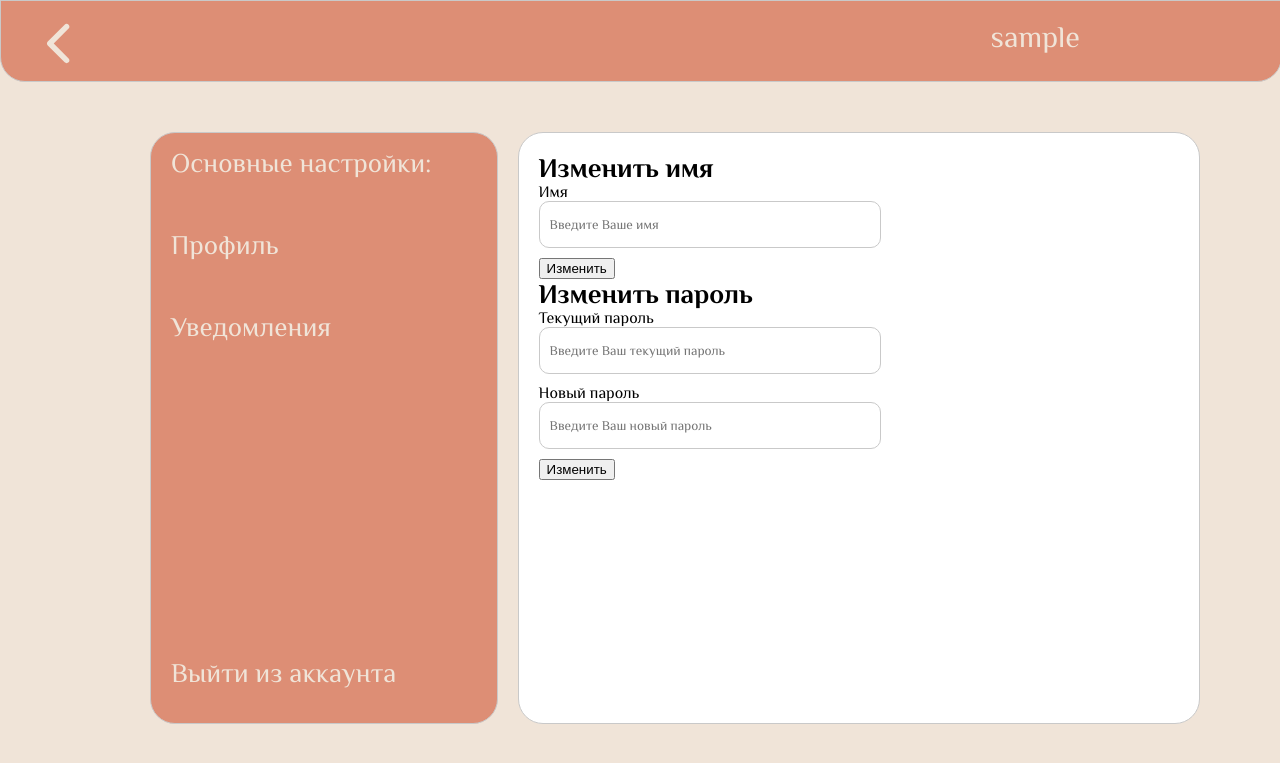
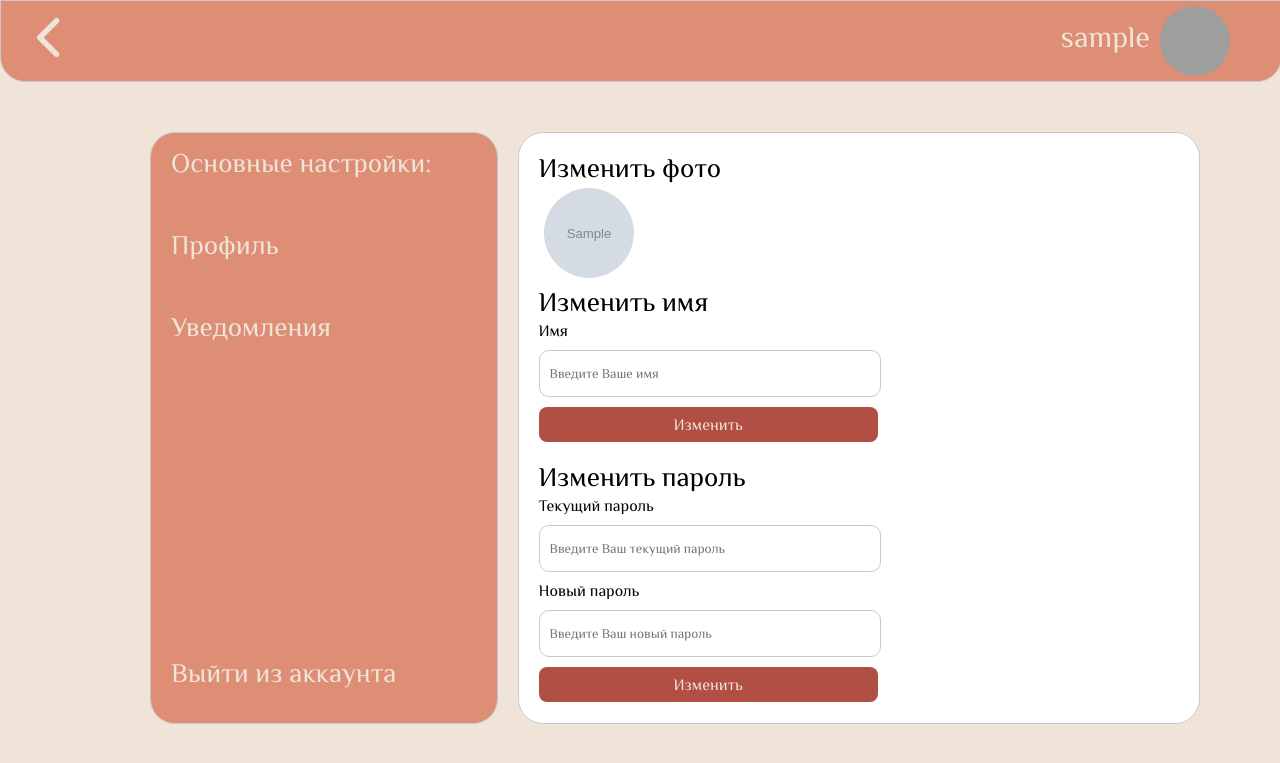
Before and after one commit to svjskhntrfk/Project_AlmostNotion_DeepPython, a FastAPI app: template templates/profile.html in a window 1280 px wide. Shown: the top 763 px of the page. Run offline with FastAPI, Linux system fonts and the light colour scheme; the template is opened without the code that fills it: most values are stand-ins (such as "Sample title", 1, 10 or a date in 2020); grey boxes marked "Sample" are stand-in pictures; parts of the project's set-up code (start-up, migrations or seed data) failed here and were passed over; some libraries are stand-ins or nearby versions; grey boxes are pictures that could not be loaded.

Commit message:
arina-add-func

```diff
--- a/database.py
+++ b/database.py
@@ -461,3 +461,6 @@ async def get_images_by_user_id(user_id: int, session: AsyncSession) -> List[Ima
         print(f"Traceback: {traceback_str}")
         logger.error(f"Traceback: {traceback_str}")
         raise RuntimeError("An unexpected error occurred while retrieving images.") from e
+async def get_image_url(image_id: str, session: AsyncSession) -> str:
+    image = await image_dao.get(id=image_id, db_session=session)
+    return image.url
--- a/image_schemas.py
+++ b/image_schemas.py
@@ -29,3 +29,9 @@ class ImageUploadResponse(BaseModel):
 
 class ImageUpdate(ImageCreate):
     id: uuid.UUID
+
+class ImageDAOResponse(BaseModel):
+    id: str
+    filename: str
+    content_type: str
+    # Add any other fields that you need for the response
--- a/static/css/style_profile.css
+++ b/static/css/style_profile.css
@@ -20,6 +20,8 @@ header{
     border-bottom-right-radius: 25px;
     border-bottom-left-radius: 25px;
     margin-bottom: 50px;
+    display: flex;
+    align-items: center;
 }
 
 body {
@@ -29,8 +31,9 @@ body {
 .name{
     position: absolute;
     top: 20px;
-	right: 200px;
     font-size: 30px;
+    margin-right: 10px;
+    right: 120px;
 }
 
 .blocks {
@@ -97,15 +100,17 @@ p {
 
 .back_to_mp {
     position: absolute;
-    margin-left: 10px;
-    margin-top: 10px;
+    margin: 0px;
     font-size: 30px;
+    display: flex;
+    align-items: center;
 }
 
 h {
     font-size: 27px;
     font-weight: 300px;
     margin-left: 20px;
+    margin-top: 15px;
 }
 
 .in {
@@ -115,6 +120,7 @@ h {
     color: #000000;
     font-family: "Philosopher", sans-serif;
     padding: 10px;
+    margin-top: 10px;
     margin-bottom: 10px;
     display: block;
     width: 50%;
@@ -149,3 +155,61 @@ h {
     margin: 0px;
     font-size: 27px;
 }
+
+.user_photo {
+  width: 70px;
+  height: 70px;
+  border-radius: 50%;
+  object-fit: cover;
+  border: none;
+}
+
+.photo{
+    position: absolute;
+	right: 50px;
+	top: 6px;
+}
+
+.reg {
+    width: 53%;
+    height: 35px;
+    border: none;
+    border-radius: 8px;
+    background-color: #B14F44;
+    color: #F0E4D8;
+    font-size: 16px;
+    display: block;
+    margin-top: 10px;
+    margin-bottom: 20px;
+    font-family: "Philosopher", sans-serif;
+}
+
+.section-title {
+    margin-bottom: 5px;
+}
+
+label {
+    margin-top: 20px;
+}
+
+.container {
+    display: flex;
+    align-items: center;
+    justify-content: flex-end;
+}
+
+.photo_info {
+    margin: 5px;
+}
+
+.user_photo_info {
+    width: 90px;
+    height: 90px;
+    border-radius: 50%;
+    object-fit: cover;
+    border: none;
+}
+
+input[type="file"] {
+    display: none;
+}
--- a/static/js/js_main_page.js
+++ b/static/js/js_main_page.js
@@ -23,3 +23,7 @@ window.addEventListener('click', (e) => {
     modal.style.display = 'none';
   }
 });
+
+function closeModal() {
+    document.getElementById('modal').style.display = 'none';
+}
--- a/templates/profile.html
+++ b/templates/profile.html
@@ -14,8 +14,13 @@
       <body>
         <header>
             <p class="back_to_mp"><a href="/profile/main_page"><svg xmlns="http://www.w3.org/2000/svg" height="45" width="60" viewBox="0 0 320 512"><!--!Font Awesome Free 6.7.1 by @fontawesome - https://fontawesome.com License - https://fontawesome.com/license/free Copyright 2024 Fonticons, Inc.--><path fill="#f0e4d8" d="M9.4 233.4c-12.5 12.5-12.5 32.8 0 45.3l192 192c12.5 12.5 32.8 12.5 45.3 0s12.5-32.8 0-45.3L77.3 256 246.6 86.6c12.5-12.5 12.5-32.8 0-45.3s-32.8-12.5-45.3 0l-192 192z"/></svg></a></p>
-            <div class="name">
-                <a class="username" >{{username}}</a>
+            <div class="container">
+                <div class="name">
+                    <a class="username" >{{username}}</a>
+                </div>
+                <div class="photo">
+                    <img id="user_photo_header" class="user_photo" src="https://www.kino-teatr.ru/news/21378/190975.jpg">
+                </div>
             </div>
         </header>
 
@@ -35,7 +40,21 @@
                 </div>
                 <div class="info">
                     <div class="form-section">
-                        <h2 class="section-title">Изменить имя</h2>
+                        <h class="section-title">Изменить фото</h>
+                        <div class="photo_info">
+                            <form id="uploadForm" enctype="multipart/form-data">
+                                <label for="file_input">
+                                    <img id="user_photo_main" class="user_photo_info" src="{{ image_url if image_url else 'https://www.kino-teatr.ru/news/21378/190975.jpg' }}">
+                                </label>
+                                <input type="file" id="file_input" name="file" accept="image/*" onchange="uploadImage(event)">
+                                <input type="hidden" name="is_main" value="true">
+                            </form>
+                        </div>
+                    </div>
+
+                    <div class="form-section">
+                        <h class="section-title">Изменить имя</h>
+                        <h3 class="section-title"></h3>
                         <form action="/profile/main_page/profile/change_name" method="post">
                             <div class="form-group">
                                 <label for="first_name">Имя</label>
@@ -47,7 +66,8 @@
                     </div>
 
                     <div class="form-section">
-                        <h2 class="section-title">Изменить пароль</h2>
+                        <h class="section-title">Изменить пароль</h>
+                        <h3 class="section-title"></h3>
                         <form action="/profile/main_page/profile/change_password" method="post">
                             <div class="form-group">
                                 <label for="old_password">Текущий пароль</label>
@@ -64,11 +84,37 @@
                     </div>
                 </div>
             </div>
-
-
         </main>
         <footer>
         </footer>
+      <script src="/static/js/js_profile.js"></script>
+      <script>
+async function uploadImage(event) {
+    const file = event.target.files[0];
+    const formData = new FormData();
+    formData.append('file', file);
+    formData.append('is_main', 'true');
+
+    try {
+        const response = await fetch('/image/upload-image', {
+            method: 'POST',
+            body: formData
+        });
+
+        if (response.ok) {
+            const data = await response.json();
+            // Обновляем все аватарки на странице
+            document.getElementById('user_photo_main').src = data.url;
+            document.getElementById('user_photo_header').src = data.url;
+            document.getElementById('user_photo').src = data.url;
+        } else {
+            console.error('Upload failed');
+        }
+    } catch (error) {
+        console.error('Error:', error);
+    }
+}
+</script>
       </body>
   </div>
 </html>
```
Also changed, not shown: backend/src/crud/image_crud.py (+18 -1 lines), models.py (+7 -0 lines), router_image.py (+18 -4 lines), router_profile.py (+14 -8 lines), static/css/style_main_page.css (+60 -10 lines), templates/main_page.html (+15 -4 lines), static/js/js_profile.js (added).
